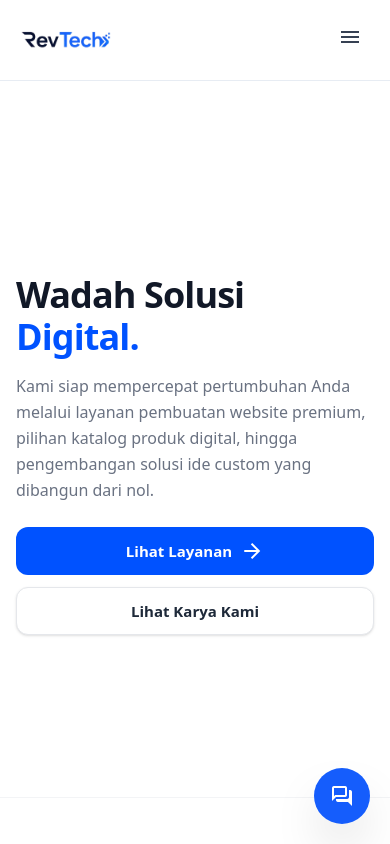
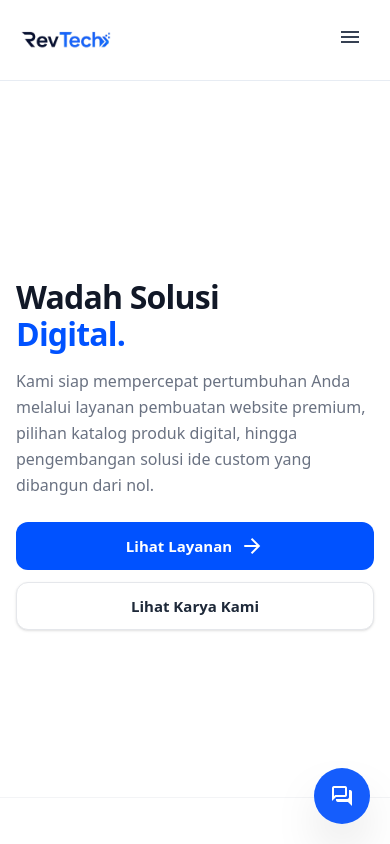
Before and after one commit to revtech-id/revtech-website, a Next.js app in the folder apps/frontend/: page / in a window 390 px wide. Shown: the top 844 px of the page. Built offline with nearby package versions, Linux system fonts and the light colour scheme.

Commit message:
style(ui): force title to strictly 2 lines with top black and bottom blue text

```diff
--- a/apps/frontend/components/home/HeroSection.tsx
+++ b/apps/frontend/components/home/HeroSection.tsx
@@ -40,10 +40,10 @@ export default function HeroSection() {
           >
             <motion.h1
               variants={fadeUpVariant}
-              className="text-4xl sm:text-5xl md:text-[4rem] lg:text-[5rem] font-black tracking-tight leading-[1.15] md:leading-[1.05] text-[#111827]"
+              className="text-[2rem] sm:text-5xl md:text-[4rem] lg:text-[5rem] font-black tracking-tight leading-[1.15] md:leading-[1.05] text-[#111827]"
             >
-              <span className="block">Wadah Solusi</span>
-              <span className="block text-primary">Digital.</span>
+              <span className="block whitespace-nowrap">Wadah Solusi</span>
+              <span className="block text-primary whitespace-nowrap">Digital.</span>
             </motion.h1>
 
             <motion.p
```
